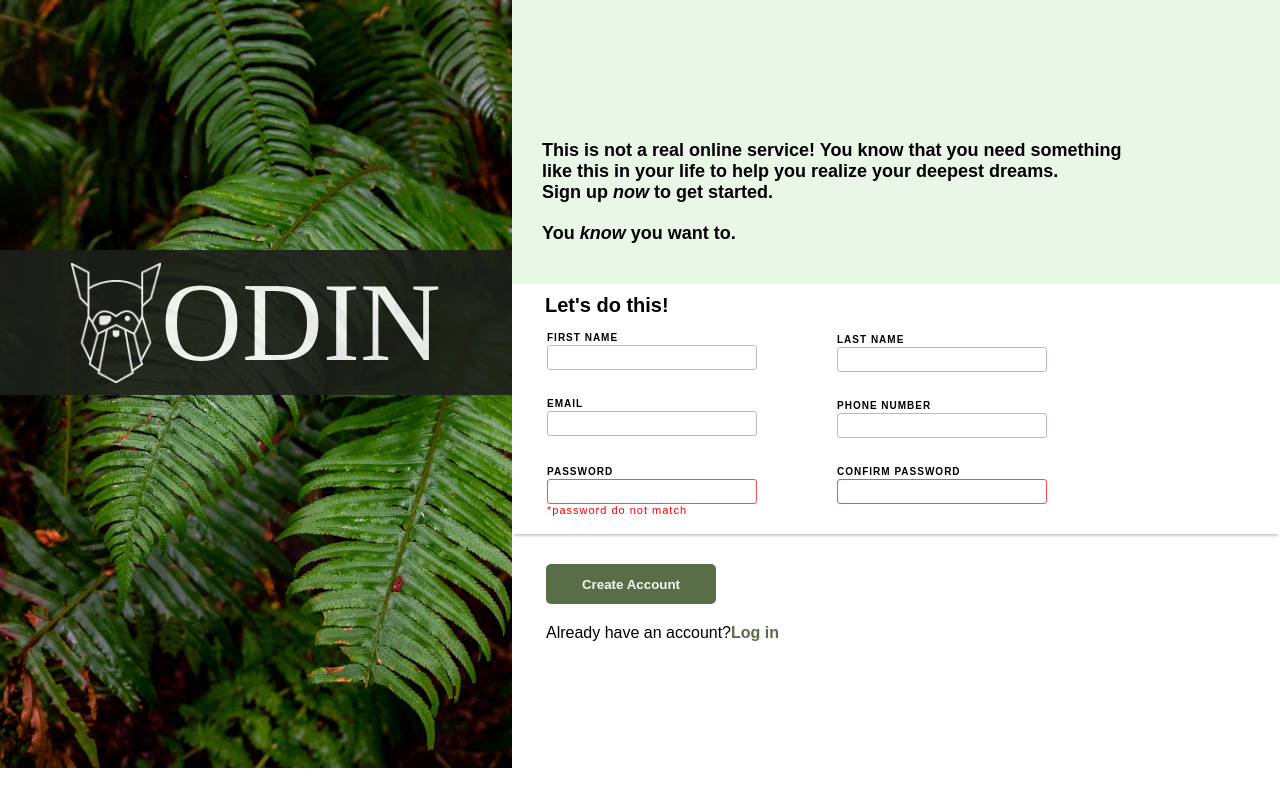
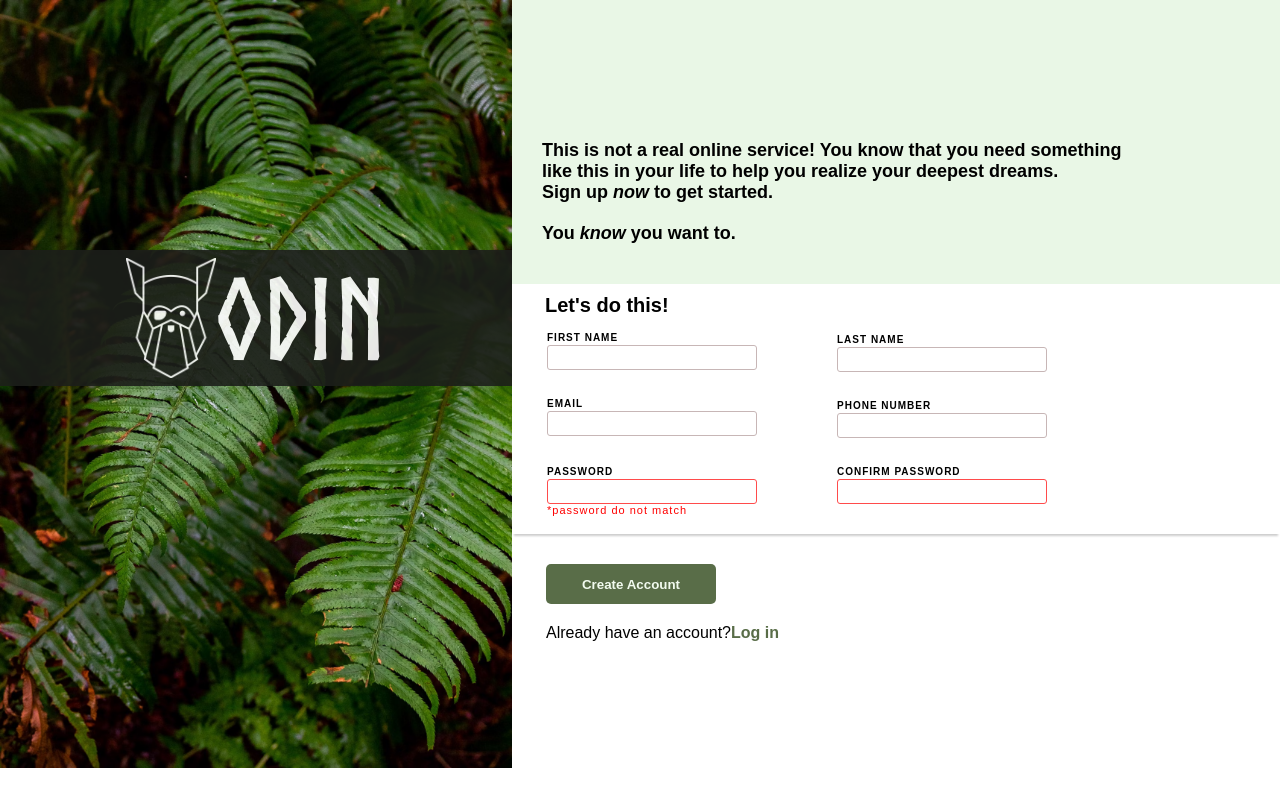
Before and after one commit to Bright-Anyawe/Sign-up-form, a plain HTML site: page index.html in a window 1280 px wide. Drawn offline with Linux system fonts and the light colour scheme; the site is published under a folder, as on GitHub Pages, so addresses that start at the root find nothing.

Commit message:
Add title to the file

```diff
--- a/index.html
+++ b/index.html
@@ -5,7 +5,7 @@
     <meta charset="UTF-8">
     <meta name="viewport" content="width=device-width, initial-scale=1.0">
     <link rel="stylesheet" href="styles.css">
-    <title>Document</title>
+    <title>Sign-up-form</title>
 </head>
 
 <body>
--- a/styles.css
+++ b/styles.css
@@ -59,7 +59,7 @@ img[src$=".avif"] {
 
 @font-face {
     font-family: "Norse-Bold";
-    src: url(/sign-up-form/fonts/Norse-Bold.woff2) format('woff2');
+    src: url(fonts/Norse-Bold.woff2) format('woff2');
     font-style: normal;
     font-weight: 700;
 }
```
